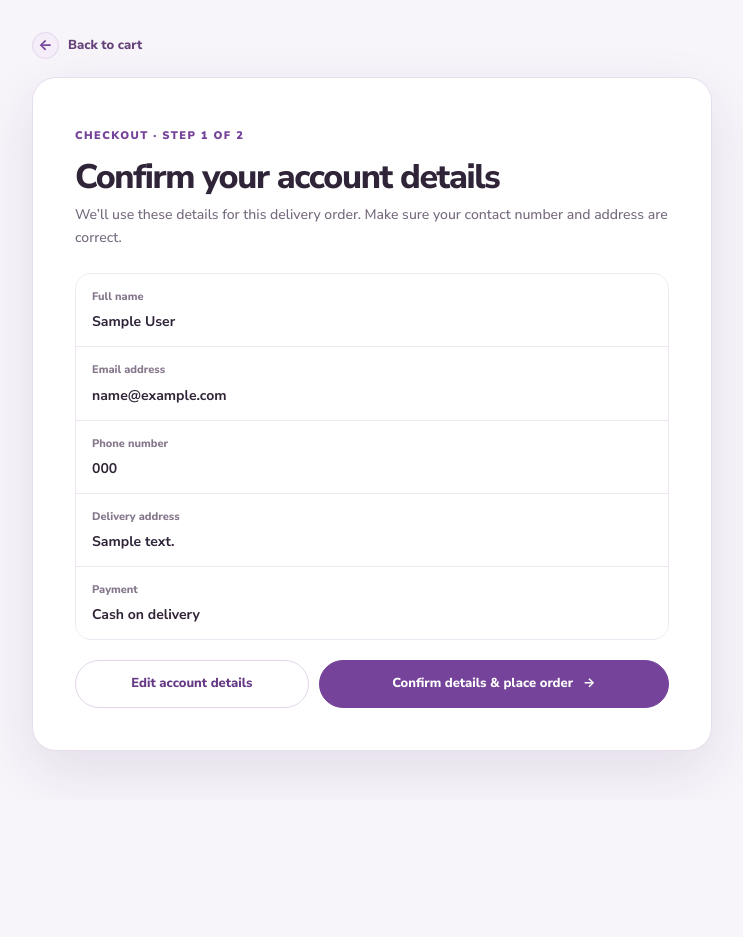
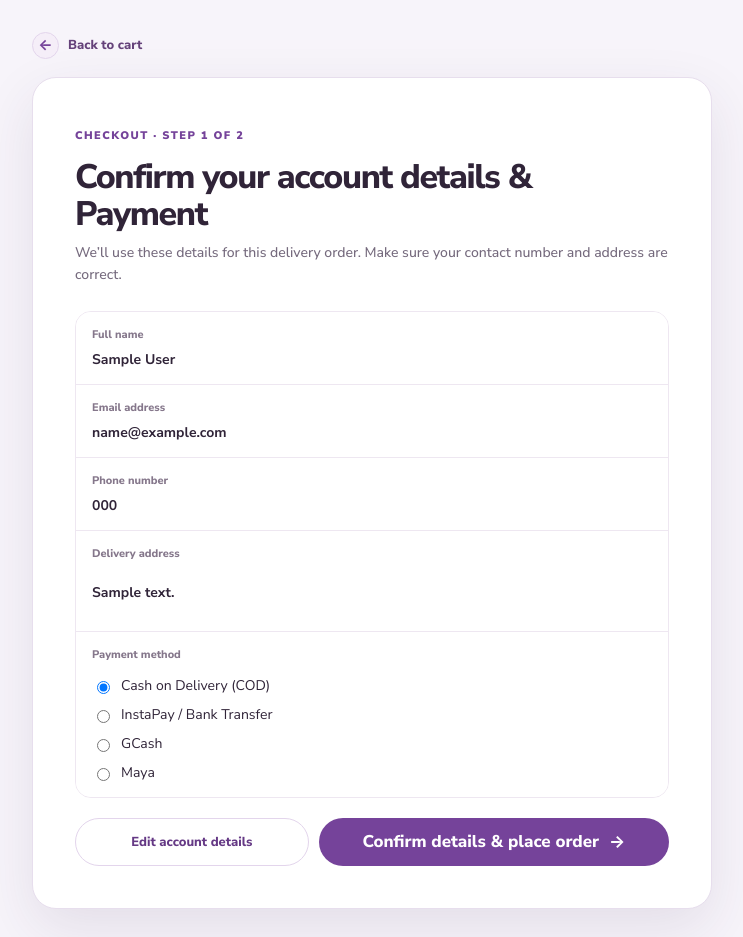
Before and after one commit to Cheemz05/Mazsen, a PHP site: page /customer/order-details.php in a window 1280 px wide. Shown: the whole page, without its empty margins (268-1011 px from the left). Before the commit the page ends 766 px from the top, so only its background shows below. Run offline with PHP 8.4, Linux system fonts and the light colour scheme; the visitor is signed in with stand-in values (Sample User, id 1); tables that the repository leaves empty hold one stand-in row (values such as "Sample post").

Commit message:
Add dynamic payment methods and robust input parsing to checkout

```diff
--- a/customer/order-details.php
+++ b/customer/order-details.php
@@ -20,26 +20,83 @@ function order_details_escape(string $value): string { return htmlspecialchars($
   <link rel="icon" href="../logo.jpg" type="image/jpeg">
   <link rel="stylesheet" href="../assets/css/styles.css?v=116">
   <link rel="stylesheet" href="../assets/css/logout.css?v=1">
+  <style>
+    /* Quick inline styles for payment selection UI if needed */
+    .payment-options { display: flex; flex-direction: column; gap: 8px; margin-top: 6px; }
+    .payment-option-label { display: flex; align-items: center; gap: 8px; font-weight: normal; cursor: pointer; }
+    #reference-box { margin-top: 10px; display: none; }
+    #reference-box input { width: 100%; padding: 8px; border: 1px solid #ccc; border-radius: 6px; margin-top: 4px; }
+  </style>
 </head>
 <body class="order-details-page">
   <main class="order-details-wrap">
     <a class="order-details-back" href="../index.php#cart" aria-label="Back to cart"><span class="order-details-back-icon" aria-hidden="true">←</span><span>Back to cart</span></a>
-    <section class="order-details-card" aria-labelledby="order-details-title">
+
+    <!-- Wrapped inside a form to submit payment choice and reference number -->
+    <form action="../index.php?checkout_confirmed=1" method="POST" class="order-details-card" aria-labelledby="order-details-title">
       <span class="order-details-kicker">CHECKOUT · STEP 1 OF 2</span>
-      <h1 id="order-details-title">Confirm your account details</h1>
+      <h1 id="order-details-title">Confirm your account details &amp; Payment</h1>
       <p class="order-details-intro">We’ll use these details for this delivery order. Make sure your contact number and address are correct.</p>
+
       <dl class="order-details-list">
         <div><dt>Full name</dt><dd><?= order_details_escape((string)$details['full_name']) ?></dd></div>
         <div><dt>Email address</dt><dd><?= order_details_escape((string)$details['email']) ?></dd></div>
         <div><dt>Phone number</dt><dd><?= order_details_escape((string)$details['phone']) ?></dd></div>
-        <div><dt>Delivery address</dt><dd><?= nl2br(order_details_escape((string)$details['address'])) ?></dd></div>
-        <div><dt>Payment</dt><dd>Cash on delivery</dd></div>
+        <div><dt>Delivery address</dt><dd><dl><?= nl2br(order_details_escape((string)$details['address'])) ?></dd></div>
+
+        <!-- Interactive Payment Selection replacing static text -->
+        <div>
+          <dt>Payment method</dt>
+          <dd>
+            <div class="payment-options">
+              <label class="payment-option-label">
+                <input type="radio" name="payment_method" value="COD" checked onchange="togglePaymentRef(false)">
+                <span>Cash on Delivery (COD)</span>
+              </label>
+              <label class="payment-option-label">
+                <input type="radio" name="payment_method" value="InstaPay" onchange="togglePaymentRef(true, 'InstaPay')">
+                <span>InstaPay / Bank Transfer</span>
+              </label>
+              <label class="payment-option-label">
+                <input type="radio" name="payment_method" value="GCash" onchange="togglePaymentRef(true, 'GCash')">
+                <span>GCash</span>
+              </label>
+              <label class="payment-option-label">
+                <input type="radio" name="payment_method" value="Maya" onchange="togglePaymentRef(true, 'Maya')">
+                <span>Maya</span>
+              </label>
+            </div>
+
+            <!-- Reference Number Box (Hidden by default for COD) -->
+            <div id="reference-box">
+              <label id="ref-label" style="font-size: 0.85rem; font-weight: 600; color: #555;">Reference Number</label>
+              <input type="text" name="payment_reference" placeholder="Enter transaction ref number">
+              <small style="color: #777; font-size: 0.75rem;">Please transfer payment to our official account before placing the order.</small>
+            </div>
+          </dd>
+        </div>
       </dl>
+
       <div class="order-details-actions">
         <a class="order-details-edit" href="settings.php">Edit account details</a>
-        <a class="order-details-confirm" href="../index.php?checkout_confirmed=1">Confirm details &amp; place order <span aria-hidden="true">→</span></a>
+        <button type="submit" class="order-details-confirm" style="border: none; cursor: pointer; font-size: inherit;">
+          Confirm details &amp; place order <span aria-hidden="true">→</span>
+        </button>
       </div>
-    </section>
+    </form>
   </main>
+
+  <script>
+    function togglePaymentRef(show, methodName = '') {
+      const refBox = document.getElementById('reference-box');
+      const refLabel = document.getElementById('ref-label');
+      if (show) {
+        refBox.style.display = 'block';
+        refLabel.innerText = methodName + ' Reference Number';
+      } else {
+        refBox.style.display = 'none';
+      }
+    }
+  </script>
 </body>
 </html>
```
Also changed, not shown: payments/process_payment.php (+7 -11 lines).
